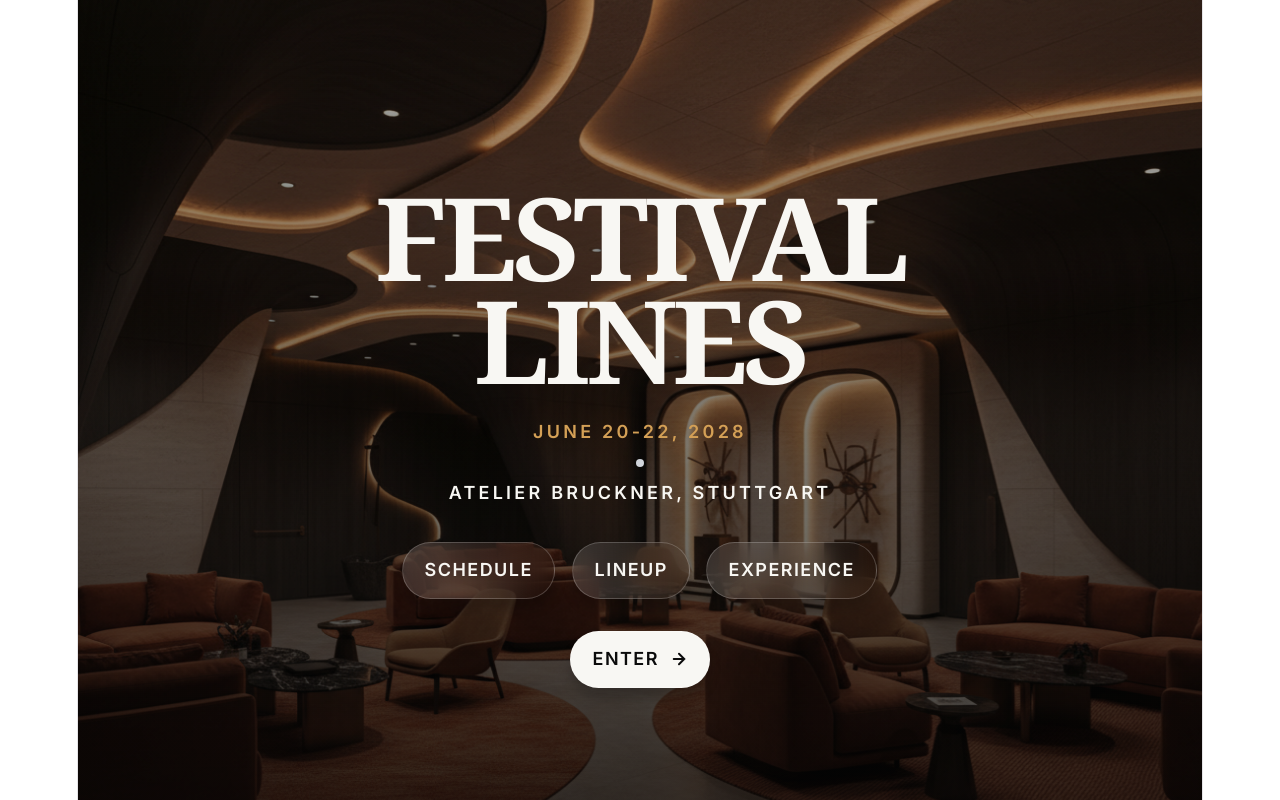
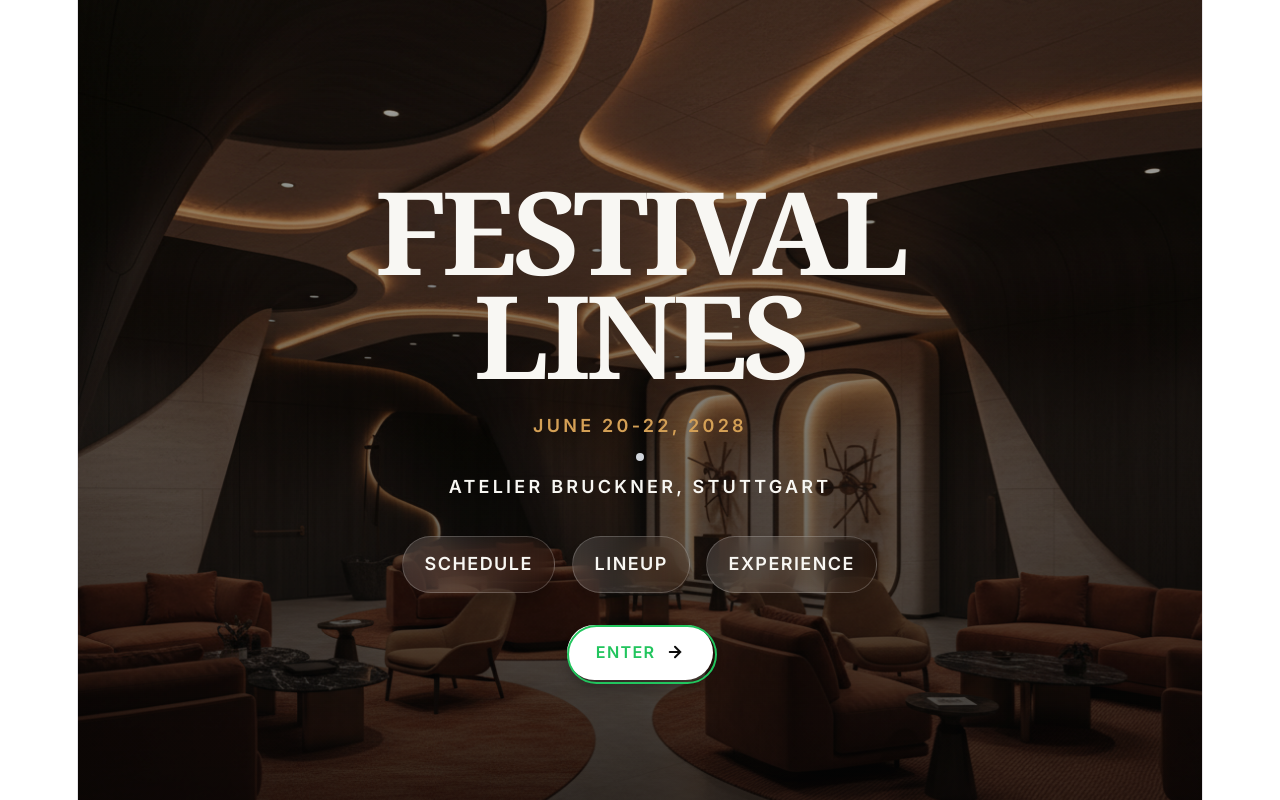
Before and after one commit to JakeRyanPlatt/FestivalLines, a React (Vite) app in the folder frontend/: page / in a window 1280 px wide. Shown: the top 800 px of the page. Built offline with nearby package versions, Linux system fonts and the light colour scheme.

Commit message:
Working on hover effect for enter button

```diff
--- a/frontend/src/components/sections/FestivalHero.css
+++ b/frontend/src/components/sections/FestivalHero.css
@@ -132,8 +132,124 @@
 
 .festival-hero__cta {
   margin-top: 0.25rem;
-  background: #f8f7f3;
-  color: #0b0b0b;
+  /*background: #f8f7f3;
+  color: #0b0b0b;*/
+}
+
+/* Base blob button (can be reused for pills and Enter) */
+.blob-btn {
+  position: relative;
+  padding: 0.8rem 1.6rem;
+  margin-bottom: 0.75rem;
+  text-transform: uppercase;
+  font-size: 0.9rem;
+  font-weight: 700;
+  background-color: transparent;
+  outline: none;
+  border: none;
+  cursor: pointer;
+  transition: color 0.5s;
+  border-radius: 30px;
+}
+
+/* Default cyan version if you use it elsewhere (optional) */
+.blob-btn {
+  color: #0505a9;
+}
+
+.blob-btn::before {
+  content: "";
+  z-index: 1;
+  position: absolute;
+  left: 0;
+  top: 0;
+  width: 100%;
+  height: 100%;
+  border: 2px solid currentColor;
+  border-radius: 30px;
+  pointer-events: none;
+}
+
+.blob-btn::after {
+  content: "";
+  z-index: -2;
+  position: absolute;
+  left: 3px;
+  top: 3px;
+  width: 100%;
+  height: 100%;
+  transition: all 0.3s 0.2s;
+  border-radius: 30px;
+}
+
+.blob-btn:hover {
+  color: #ffffff;
+  border-radius: 30px;
+}
+
+.blob-btn:hover::after {
+  left: 0;
+  top: 0;
+  transition: all 0.3s;
+  border-radius: 30px;
+}
+
+.blob-btn__inner {
+  z-index: -1;
+  overflow: hidden;
+  position: absolute;
+  left: 0;
+  top: 0;
+  width: 100%;
+  height: 100%;
+  border-radius: 30px;
+  background: #ffffff;
+}
+
+.blob-btn__blobs {
+  position: relative;
+  display: block;
+  height: 100%;
+  filter: url("#goo");
+}
+
+.blob-btn__blob {
+  position: absolute;
+  top: 2px;
+  width: 25%;
+  height: 100%;
+  border-radius: 100%;
+  transform: translate3d(0, 150%, 0) scale(1.4);
+  transition: transform 0.45s;
+}
+
+/* Position blobs */
+.blob-btn__blob:nth-child(1) { left: 0%;  transition-delay: 0s; }
+.blob-btn__blob:nth-child(2) { left: 30%; transition-delay: 0.08s; }
+.blob-btn__blob:nth-child(3) { left: 60%; transition-delay: 0.16s; }
+.blob-btn__blob:nth-child(4) { left: 90%; transition-delay: 0.24s; }
+
+.blob-btn:hover .blob-btn__blob {
+  transform: translate3d(0, 0, 0) scale(1.4);
+}
+
+/* Label (text + arrow) above blobs */
+.blob-btn__label {
+  position: relative;
+  z-index: 2;
+  display: inline-flex;
+  align-items: center;
+  justify-content: center;
+  gap: 0.6rem;
+}
+
+/* GREEN primary variant for Enter button */
+.blob-btn--primary {
+  color: #22c55e; /* green text & border color */
+}
+
+.blob-btn--primary .blob-btn__blob {
+  background: #22c55e;
 }
 
 .festival-hero__cta:hover .festival-hero__arrow {
@@ -145,6 +261,7 @@
   height: 18px;
   display: block;
   transition: transform 220ms ease;
+
 }
 
 @media (max-width: 640px) {
--- a/frontend/src/components/sections/FestivalHero.tsx
+++ b/frontend/src/components/sections/FestivalHero.tsx
@@ -132,10 +132,25 @@ export function FestivalHero() {
             </a>
           ))}
         </nav>
+        <a
+            className="festival-hero__cta blob-btn blob-btn--primary"
+            href="#lineup"
+            onClick={(event) => handleSectionLink(event, '#schedule')}
+            ref={ctaRef}
+        >
+  <span className="blob-btn__inner">
+    <span className="blob-btn__blobs">
+      <span className="blob-btn__blob" />
+      <span className="blob-btn__blob" />
+      <span className="blob-btn__blob" />
+      <span className="blob-btn__blob" />
+    </span>
+  </span>
 
-        <a className="festival-hero__cta" href="#lineup" onClick={(event) => handleSectionLink(event, '#schedule')} ref={ctaRef}>
-          <span>Enter</span>
-          <img className="festival-hero__arrow" src={arrowRightImage} alt="" />
+          <span className="blob-btn__label">
+    <span>Enter</span>
+    <img className="festival-hero__arrow" src={arrowRightImage} alt="" />
+  </span>
         </a>
       </div>
     </section>
```
